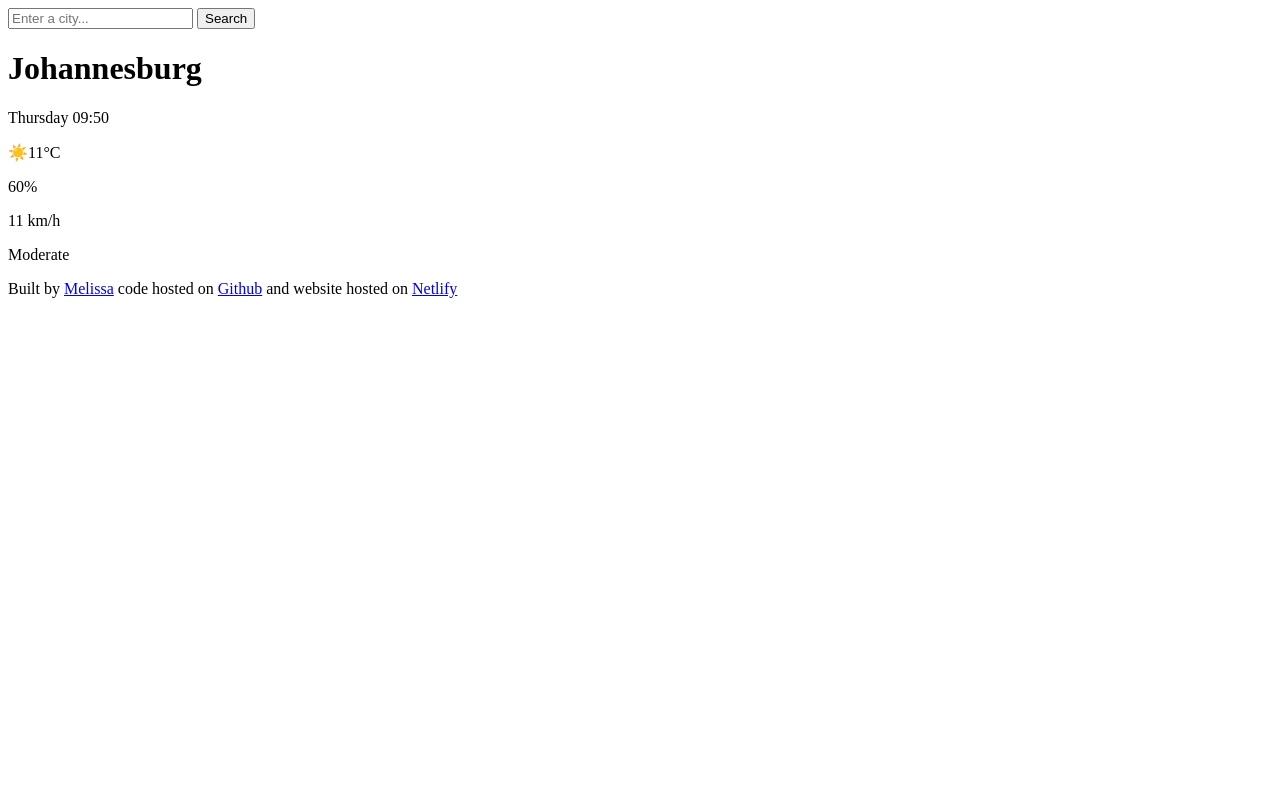
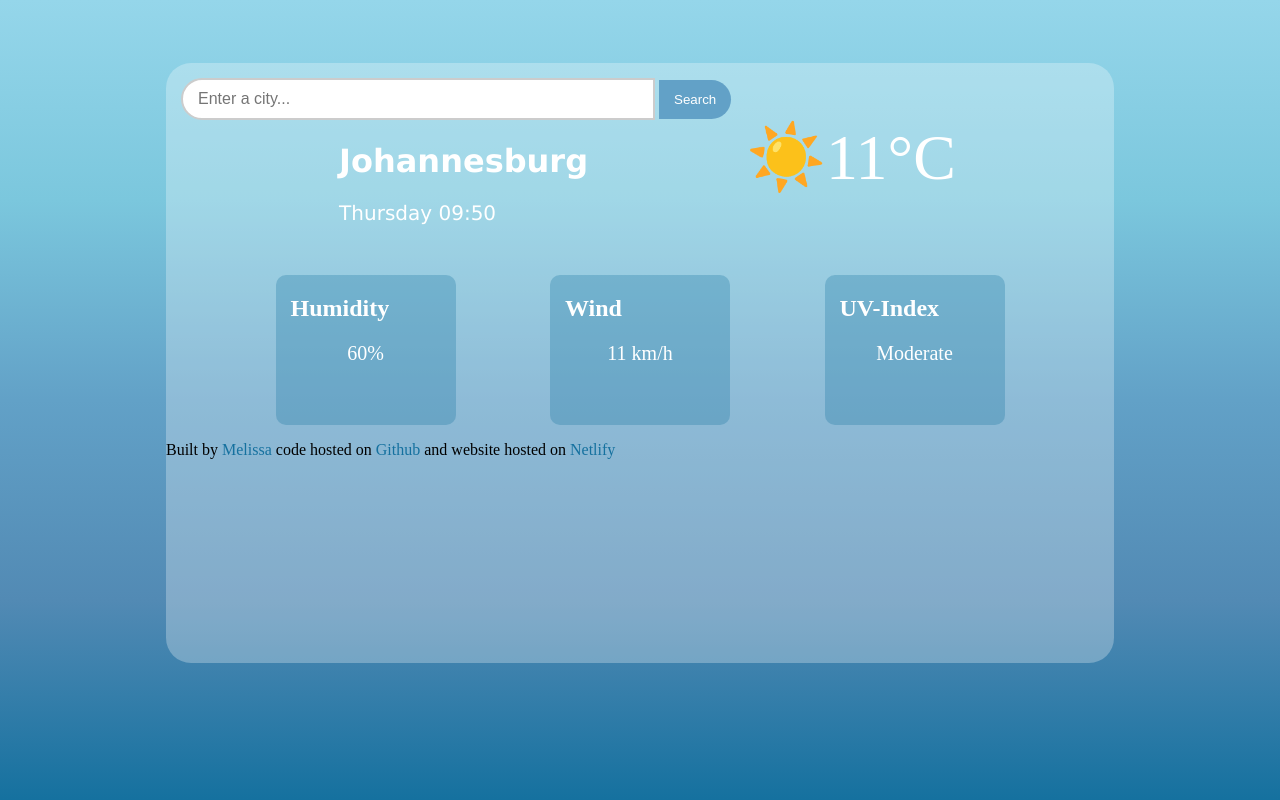
Before and after one commit to Melissa-Henry-Dev/Weather-App, a plain HTML site: page index.html in a window 1280 px wide. Drawn offline with Linux system fonts and the light colour scheme; files that its build step writes are made by us from their sources.

Commit message:
styled elements

```diff
--- a/index.html
+++ b/index.html
@@ -7,34 +7,39 @@
     <link rel="stylesheet" href="src/style.css">
 </head>
 <body>
-    <header>
-        <form action="">
-            <input type="search" placeholder="Enter a city..." required>
-            <input type="submit" value="Search">
-        </form>
-    </header>
     <main>
+        <div class="header">
+            <form action="">
+                <input type="search" placeholder="Enter a city..." class="search-input" required>
+                <input type="submit" value="Search" class="search-btn">
+            </form>
+        </div>
         <div class="main-section">
-            <div class="city-name city-date">
-                <h1>Johannesburg</h1>
-                <p>Thursday 09:50</p>
+            <div class="city-details">
+                <h1 class="city-name">Johannesburg</h1>
+                <p class="city-date">Thursday 09:50</p>
             </div>
             <div class="city-temp">
-                ☀️11°C
+                <span class="emoji">☀️</span>11°C
             </div>
         </div>
         <div class="weather-info">
             <div class="weather-humidity">
+                <h2>Humidity</h2>
                 <p>60%</p>
             </div>
             <div class="weather-wind">
+                <h2>Wind</h2>
                 <p>11 km/h</p>
             </div>
             <div class="weather-uv-index">
+                <h2>UV-Index</h2>
                 <p>Moderate</p>
             </div>
         </div>
+        <div class="footer">
+            <p class="footer-text">Built by <a href="https://github.com/Melissa-Henry-Dev">Melissa</a> code hosted on <a href="https://github.com/Melissa-Henry-Dev/Weather-App">Github</a> and website hosted on <a href="https://weather-application-melissa.netlify.app/">Netlify</a></p>
+        </div>
     </main>
-    <footer>Built by <a href="https://github.com/Melissa-Henry-Dev">Melissa</a> code hosted on <a href="https://github.com/Melissa-Henry-Dev/Weather-App">Github</a> and website hosted on <a href="https://weather-application-melissa.netlify.app/">Netlify</a></footer>
 </body>
 </html>
--- /dev/null
+++ b/src/style.css
@@ -0,0 +1,112 @@
+/*ELEMENTS*/
+html{
+    height: 100%;
+}
+
+body {
+    background: linear-gradient(#95d6ea, #7bc7dd, #62a1c7, #528ab4, #15719f);
+    background-repeat: no-repeat;
+}
+
+a{
+    text-decoration: none;
+    color: #15719f;
+}
+
+main{
+    height: 600px;
+    background-color: #ffffff47;
+    margin: 0 auto;
+    width: 75%;
+    border-radius: 25px;
+    margin-top: 5%;
+}
+
+h2{
+    color: #fff;
+}
+/*CLASSES*/
+.header{
+    padding-top: 15px;
+}
+.search-input{
+    margin-left: 15px;
+    padding: 10px 15px;
+    border: 2px solid #ccc;
+    border-radius: 30px 0 0 30px;
+    outline: none;
+    font-size: 16px;
+    width: 50%;
+}
+
+.search-btn{
+    padding: 12px 15px;
+    border: none;
+    border-radius: 0 30px 30px 0;
+    background-color: #62a1c7;
+    cursor: pointer;
+    color: #fff;
+}
+
+.main-section{
+    display: flex;
+    justify-content: space-evenly;
+}
+
+.city-details{
+    margin-left: 15px;
+    font-family: 'Lucida Sans', 'Lucida Sans Regular', 'Lucida Grande', 'Lucida Sans Unicode', Geneva, Verdana, sans-serif;
+    color: #fff;
+}
+
+.city-name{
+    font-size: 32px;
+}
+
+.city-date{
+    font-size: 20px;
+}
+
+.city-temp{
+    color: #fff;
+    font-size: 64px;
+}
+
+.weather-info{
+    display: flex;
+    justify-content: space-evenly;
+    margin-left: 15px;
+    margin-right: 15px;
+    padding-top: 30px;
+}
+
+.weather-info p {
+    text-align: center;
+    color: #fff;
+    font-size: 20px;
+}
+
+.weather-humidity{
+    background-color: #15719f4a;
+    border-radius: 10px;
+    width: 150px;
+    padding-left: 15px;
+    padding-right: 15px;
+    height: 150px;
+}
+.weather-uv-index{
+    background-color: #15719f4a;
+    border-radius: 10px;
+    width: 150px;
+    padding-left: 15px;
+    padding-right: 15px;
+    height: 150px;
+}
+.weather-wind{
+    background-color: #15719f4a;
+    border-radius: 10px;
+    width: 150px;
+    padding-left: 15px;
+    padding-right: 15px;
+    height: 150px;
+}
```
Also changed, not shown: style.css (deleted).
